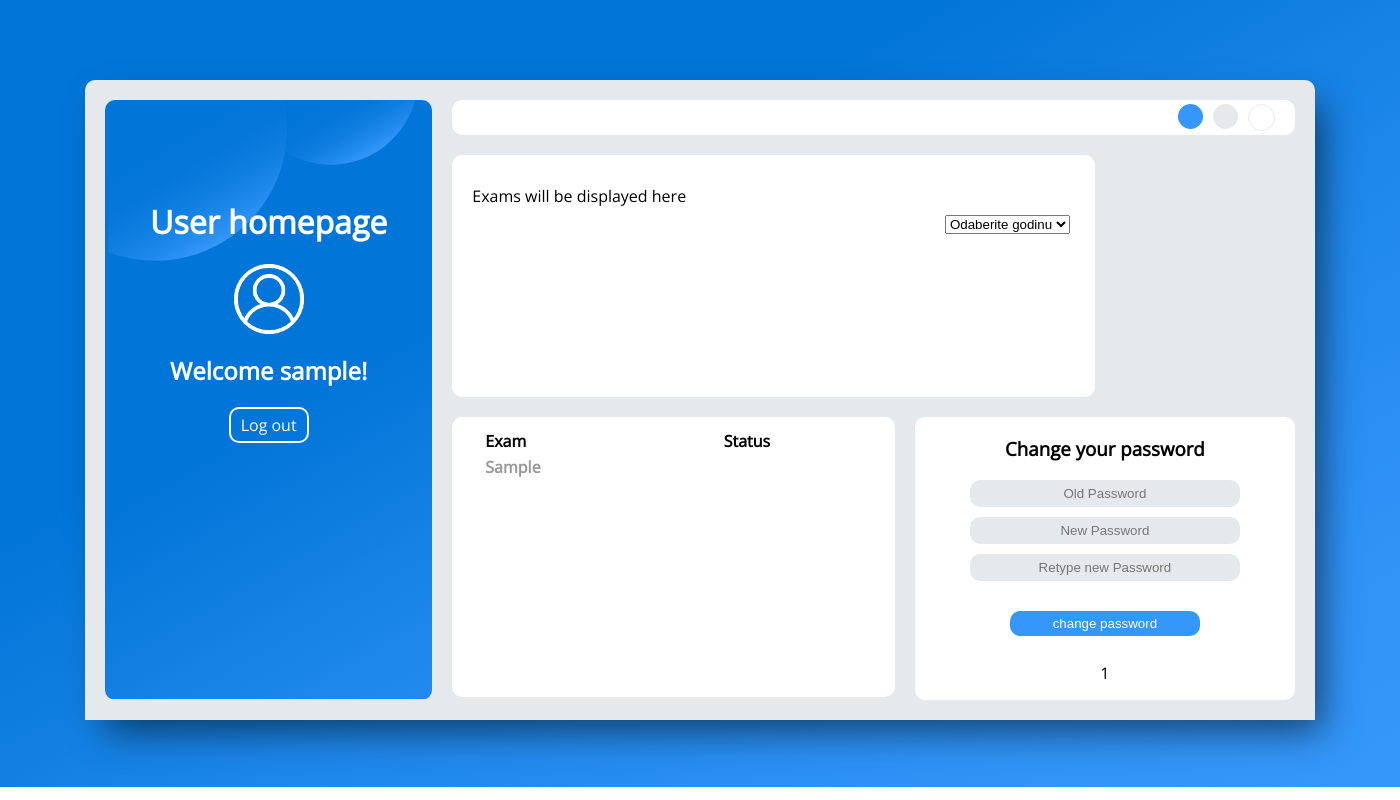
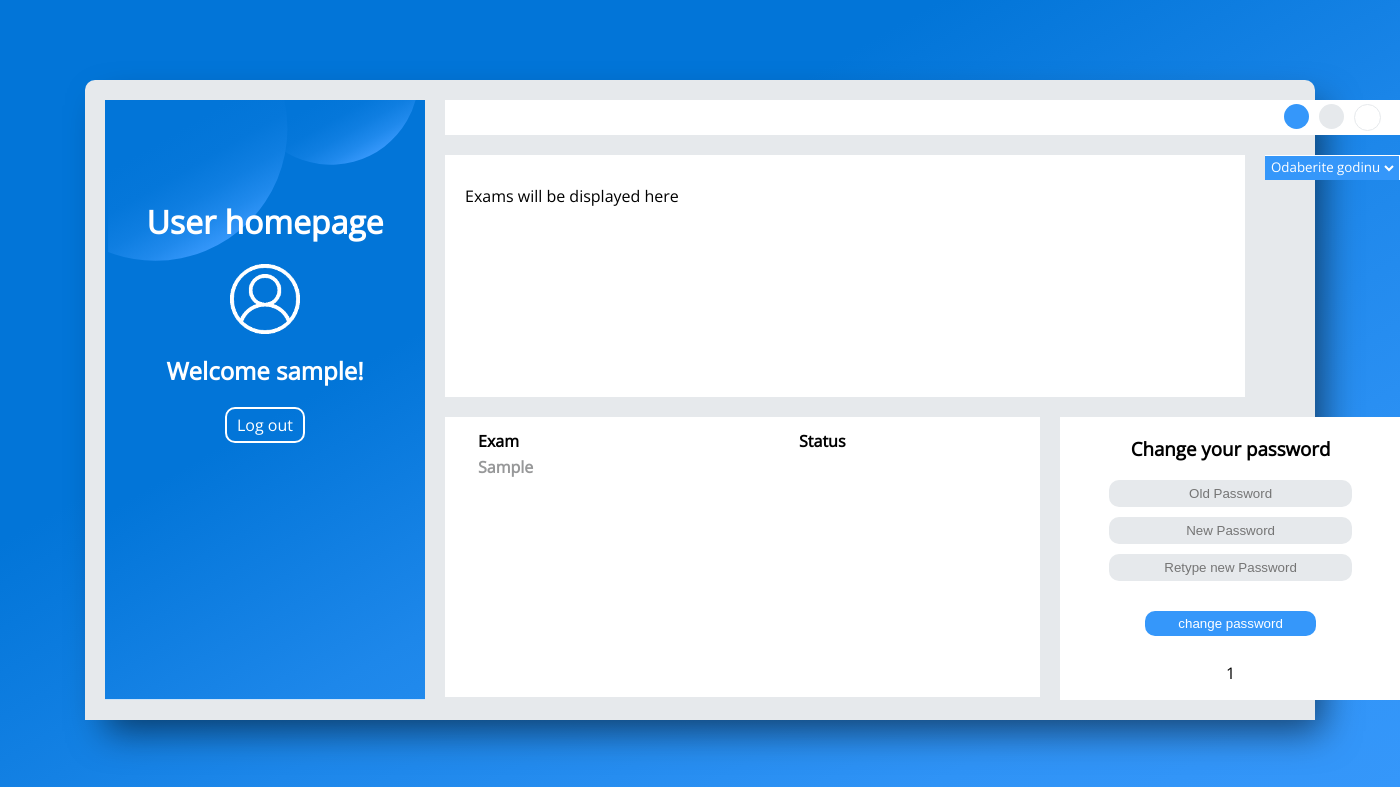
Before and after one commit to darjanDivkovic/examReg, a PHP site: page /pages/user/userHome.php in a window 1400 px wide. Run offline with PHP 8.4, Linux system fonts and the light colour scheme; the visitor is signed in with stand-in values (Sample User, id 1); tables that the repository leaves empty or names only in its code hold one stand-in row (values such as "Sample post").

Commit message:
Styling for User homepage done

```diff
--- a/pages/user/userHome.php
+++ b/pages/user/userHome.php
@@ -44,7 +44,9 @@
             <div id='exams'>Exams will be displayed here</div>
             <div id='exams-bottom'>
             <p id='message'></p>
-            <form>
+            </div>
+        </div>
+        <div id='custom-select'>
                 <select name='years' onchange="getExams(this.value);">
                     <option value=''>Odaberite godinu</option>
                     <option value='1'>prva godina</option>
@@ -52,9 +54,7 @@
                     <option value='3'>treca godina</option>
                     <option value='4'>cetvrta godina</option>
                 </select>
-            </form>
             </div>
-        </div>
         <div id="registered-exams-container">
         <div id='registered-exams'>Registered exams will appear here!</div>
         </div>
--- a/style/userStyle.css
+++ b/style/userStyle.css
@@ -26,7 +26,7 @@ body {
     display: grid;
     grid-template-areas:
     'user search search search search search'
-    'user exams exams exams exams .'
+    'user exams exams exams exams picker'
     'user exams exams exams exams .'
     'user exams exams exams exams .'
     'user exams exams exams exams .'
@@ -41,7 +41,6 @@ body {
 
 #main-container div {
     background-color: #fff;
-    border-radius: 10px;
     overflow-x: hidden;
 }
 
@@ -51,6 +50,7 @@ body {
     background: url('../res/img/registerExamsHome.svg') no-repeat;
     background-size: cover;
     display: flex;
+    width: 320px;
     flex-direction: column;
     align-items: center;
     color: white;
@@ -120,12 +120,21 @@ body {
     overflow: hidden;
     overflow-y: auto;
     min-height: 240px;
+    min-width: 800px;
 }
 
-#exams-container form {
-    width: 50px;
-    margin-left: auto;
-    margin-right: 100px;
+#custom-select {
+    grid-area: picker;
+    width: 136px;
+    background: none;
+}
+
+#custom-select select {
+    font-family: 'Open Sans', sans-serif;
+    background-color: var(--blue);
+    color: white;
+    border: 2px solid var(--blue);
+    outline: none;
 }
 
 #exams {
```
